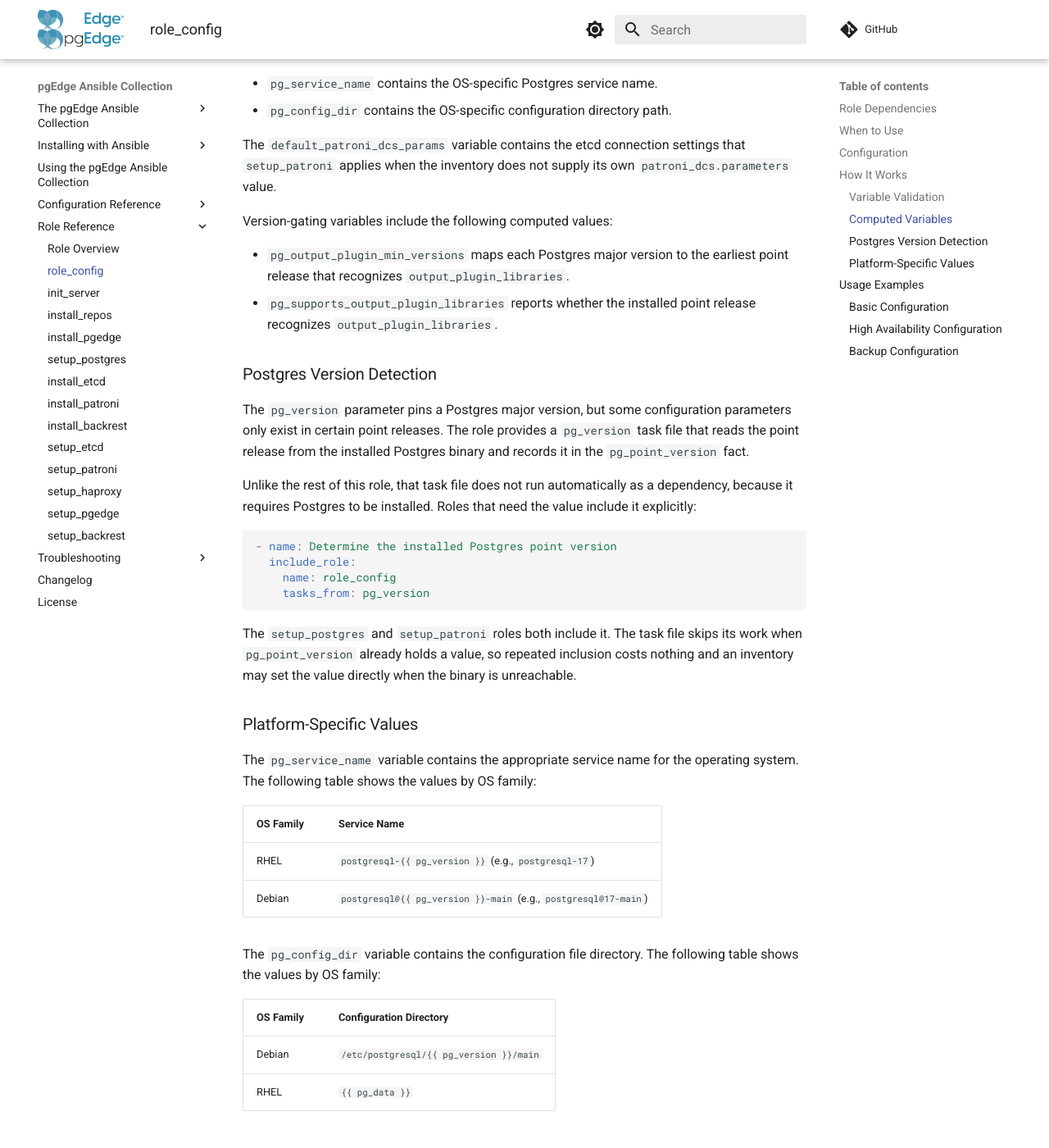
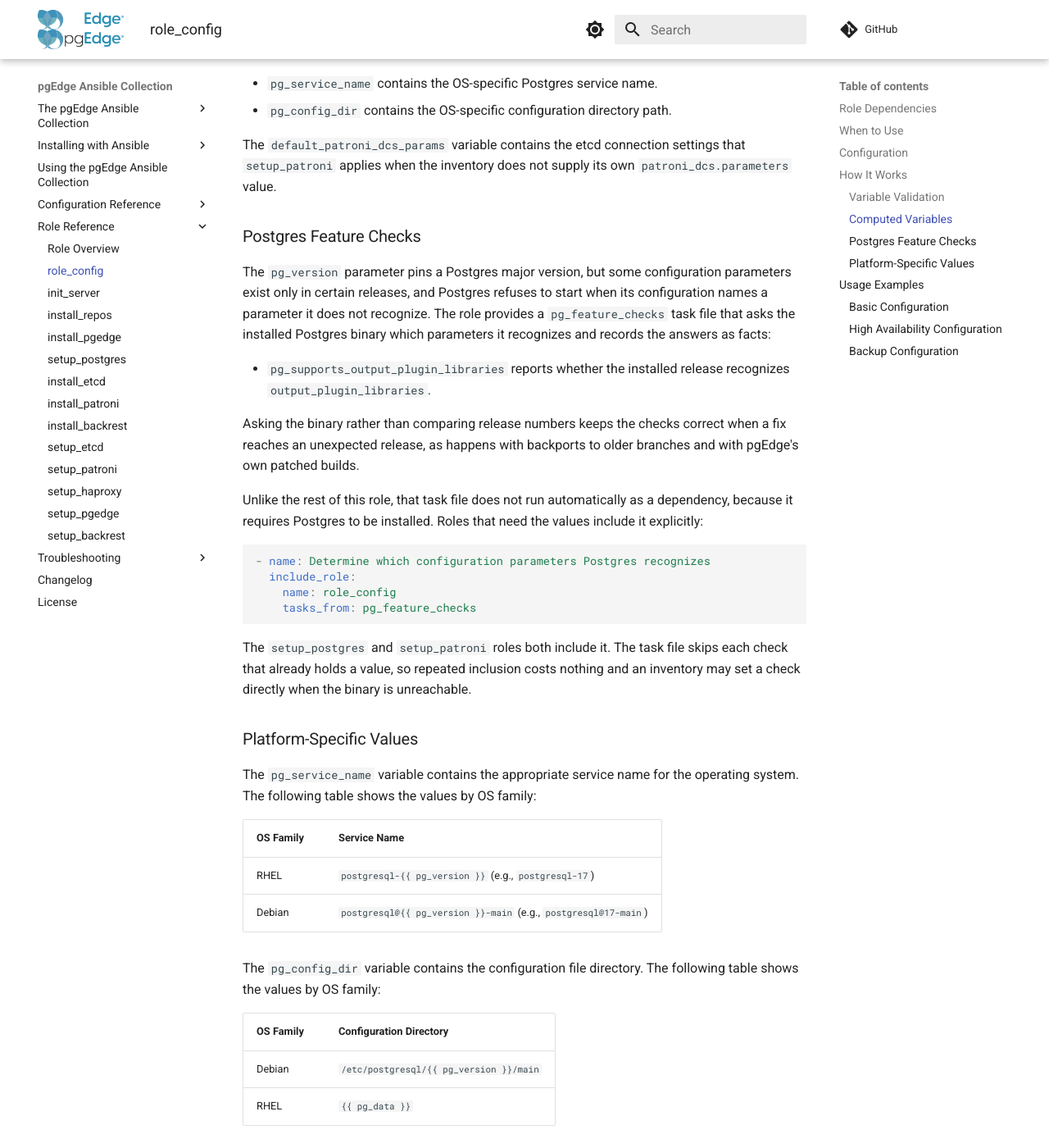
Before and after one commit to pgEdge/pgedge-ansible, an MkDocs documentation site: the page built from docs/roles/role_config.md, in a window 1280 px wide and 1400 px high, scrolled down 2004 px. Shown: the whole window at 82% size. Built offline with MkDocs 1.6.1 and Material for MkDocs 9.7.7, drawn with Linux system fonts in a browser that asks for light colours; comment, search, counter and statistics services are not loaded.

Commit message:
refactor(postgres): probe the binary for output_plugin_libraries
Gating the parameter on a table of minimum point releases means the table is
wrong whenever the CVE-2026-6471 fix reaches a release it does not list, which
backports to older branches and pgEdge's own patched builds both do. Being
wrong is silent: the parameter goes unwritten and Spock stops replicating with
no error from Ansible.

Ask the binary instead. postgres --describe-config lists every configuration
parameter the installed release recognizes and needs neither a running server
nor a data directory, which is what ruled out pg_settings for HA nodes. Only
Postgres core can define output_plugin_libraries, since a parameter registered
by a shared library must carry a prefix.name form, so matching the bare name
cannot collide with an extension's parameter.

This drops pg_output_plugin_min_versions, pg_point_version, and pg_point_major.
The last was redundant with pg_version in any case, which is what prompted the
review. Both gating conditionals now carry an explicit default(false), because
the check is a set_fact rather than a role var and so is undefined until the
probe has run.

Rename the task file to pg_feature_checks, as it no longer determines a
version, and leave room for the next parameter needing this treatment.

EE-34

Co-Authored-By: Claude Opus 5 (1M context) <noreply@anthropic.com>

````diff
--- a/docs/roles/role_config.md
+++ b/docs/roles/role_config.md
@@ -87,35 +87,36 @@ The `default_patroni_dcs_params` variable contains the etcd connection
 settings that `setup_patroni` applies when the inventory does not supply its
 own `patroni_dcs.parameters` value.
 
-Version-gating variables include the following computed values:
-
-- `pg_output_plugin_min_versions` maps each Postgres major version to the
-  earliest point release that recognizes `output_plugin_libraries`.
-- `pg_supports_output_plugin_libraries` reports whether the installed point
-  release recognizes `output_plugin_libraries`.
-
-### Postgres Version Detection
+### Postgres Feature Checks
 
 The `pg_version` parameter pins a Postgres major version, but some
-configuration parameters only exist in certain point releases. The role
-provides a `pg_version` task file that reads the point release from the
-installed Postgres binary and records it in the `pg_point_version` fact.
+configuration parameters exist only in certain releases, and Postgres refuses
+to start when its configuration names a parameter it does not recognize. The
+role provides a `pg_feature_checks` task file that asks the installed Postgres
+binary which parameters it recognizes and records the answers as facts:
+
+- `pg_supports_output_plugin_libraries` reports whether the installed release
+  recognizes `output_plugin_libraries`.
+
+Asking the binary rather than comparing release numbers keeps the checks
+correct when a fix reaches an unexpected release, as happens with backports to
+older branches and with pgEdge's own patched builds.
 
 Unlike the rest of this role, that task file does not run automatically as a
 dependency, because it requires Postgres to be installed. Roles that need the
-value include it explicitly:
+values include it explicitly:
 
 ```yaml
-- name: Determine the installed Postgres point version
+- name: Determine which configuration parameters Postgres recognizes
   include_role:
     name: role_config
-    tasks_from: pg_version
+    tasks_from: pg_feature_checks
 ```
 
 The `setup_postgres` and `setup_patroni` roles both include it. The task file
-skips its work when `pg_point_version` already holds a value, so repeated
-inclusion costs nothing and an inventory may set the value directly when the
-binary is unreachable.
+skips each check that already holds a value, so repeated inclusion costs
+nothing and an inventory may set a check directly when the binary is
+unreachable.
 
 ### Platform-Specific Values
 
````
Also changed, not shown: docs/CHANGELOG.md (+6 -7 lines), docs/configuration/postgres.md (+1 -1 lines), docs/roles/setup_postgres.md (+5 -4 lines), 7 other files.
